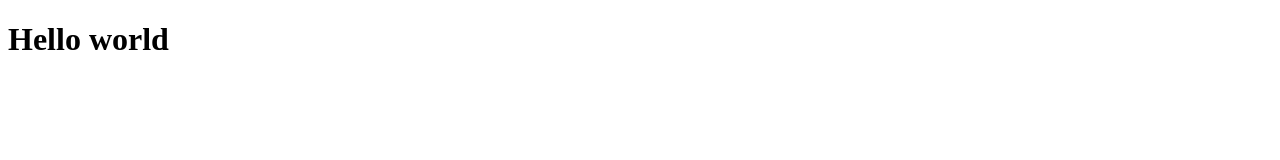
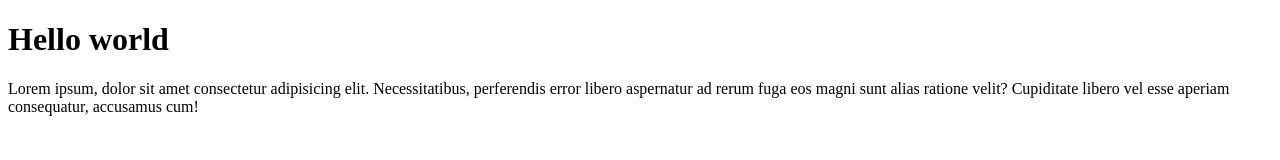
Before and after one commit to HamzaHindo/gitfour, a plain HTML site: page index.html in a window 1280 px wide. Drawn offline with Linux system fonts and the light colour scheme.

Commit message:
add paragraph

```diff
--- a/index.html
+++ b/index.html
@@ -7,5 +7,6 @@
 </head>
 <body>
     <h1>Hello world</h1>
+    <p>Lorem ipsum, dolor sit amet consectetur adipisicing elit. Necessitatibus, perferendis error libero aspernatur ad rerum fuga eos magni sunt alias ratione velit? Cupiditate libero vel esse aperiam consequatur, accusamus cum!</p>
 </body>
 </html>
```
